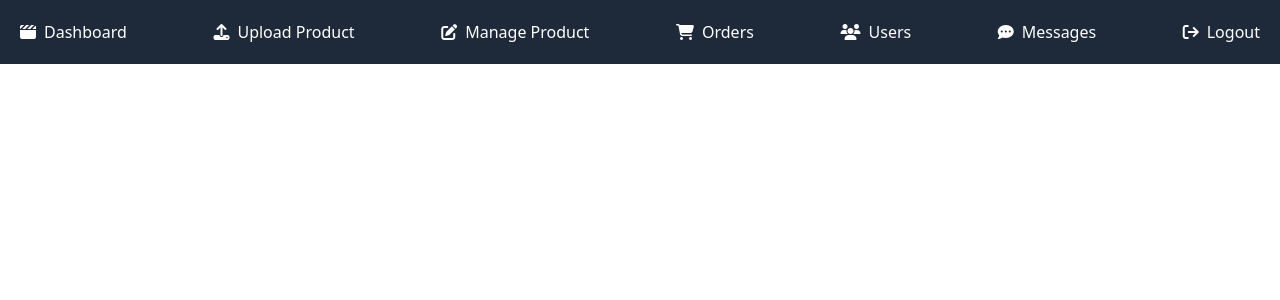
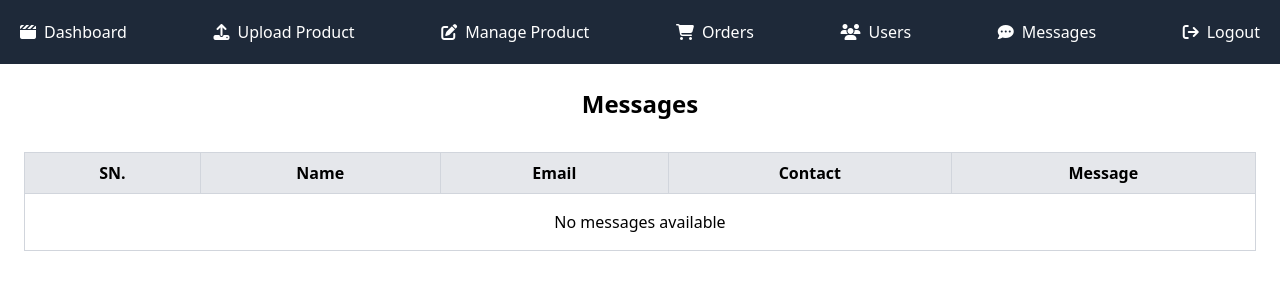
Before and after one commit to diwasbk2k3/gadgetverse, a React (Vite) app in the folder frontend/: page /admin/messages in a window 1280 px wide. Shown: the top 300 px of the page. Built offline with nearby package versions, Linux system fonts and the light colour scheme.

Commit message:
Messages and Updated Contact Component

```diff
--- a/frontend/src/components/private/admin/Messages.jsx
+++ b/frontend/src/components/private/admin/Messages.jsx
@@ -2,8 +2,28 @@ import React from 'react'
 
 export default function Messages() {
   return (
-    <div>
-
+    <div className="p-6">
+      <h2 className="text-2xl font-bold mb-6 text-center">Messages</h2>
+      <div className="overflow-x-auto">
+        <table className="w-full border-collapse border border-gray-300 mt-2 text-center">
+          <thead className="bg-gray-200">
+            <tr>
+              <th className="border border-gray-300 px-4 py-2">SN.</th>
+              <th className="border border-gray-300 px-4 py-2">Name</th>
+              <th className="border border-gray-300 px-4 py-2">Email</th>
+              <th className="border border-gray-300 px-4 py-2">Contact</th>
+              <th className="border border-gray-300 px-4 py-2">Message</th>
+            </tr>
+          </thead>
+          <tbody>
+            <tr>
+              <td colSpan="5" className="text-center py-4">
+                No messages available
+              </td>
+            </tr>
+          </tbody>
+        </table>
+      </div>
     </div>
   )
 }
--- a/frontend/src/components/public/Contact.jsx
+++ b/frontend/src/components/public/Contact.jsx
@@ -27,15 +27,27 @@ function Contact() {
               class="w-full px-4 py-2 border border-gray-300 rounded-lg focus:outline-none focus:ring-2 focus:ring-blue-500"
             />
           </div>
-          <div class="mb-6">
-            <label htmlFor="email" class="block text-gray-700 font-semibold mb-2">
+          <div className="mb-6">
+            <label htmlFor="email" className="block text-gray-700 font-semibold mb-2">
               Your Email
             </label>
             <input
               type="email"
               id="email"
+              onChange={(e) => setFormData({ ...formData, email: e.target.value })}
               placeholder="Enter your email"
-              class="w-full px-4 py-2 border border-gray-300 rounded-lg focus:outline-none focus:ring-2 focus:ring-blue-500"
+              className="w-full px-4 py-2 border border-gray-300 rounded-lg focus:outline-none focus:ring-2 focus:ring-blue-500"
+            />
+          </div>
+          <div className="mb-6">
+            <label htmlFor="phone" className="block text-gray-700 font-semibold mb-2">
+              Your Phone
+            </label>
+            <input
+              type="tel"
+              id="phone"
+              placeholder="Enter your phone number"
+              className="w-full px-4 py-2 border border-gray-300 rounded-lg focus:outline-none focus:ring-2 focus:ring-blue-500"
             />
           </div>
           <div class="mb-6">
```
